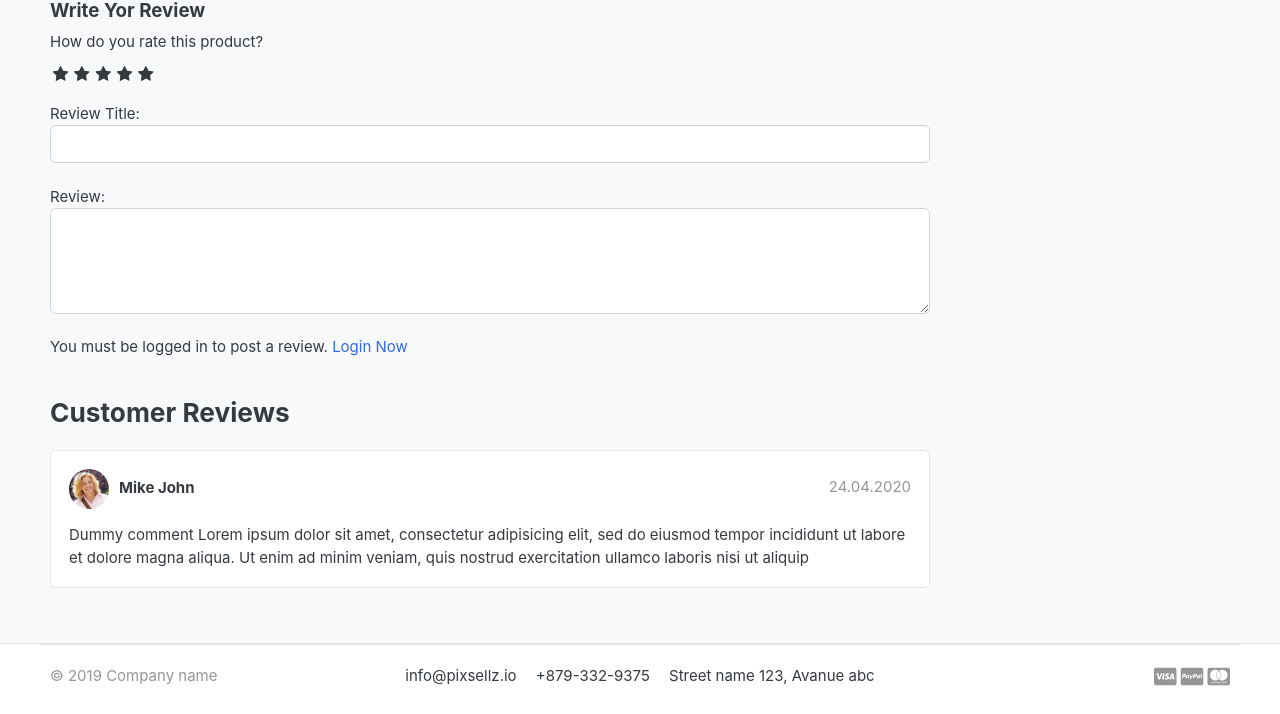
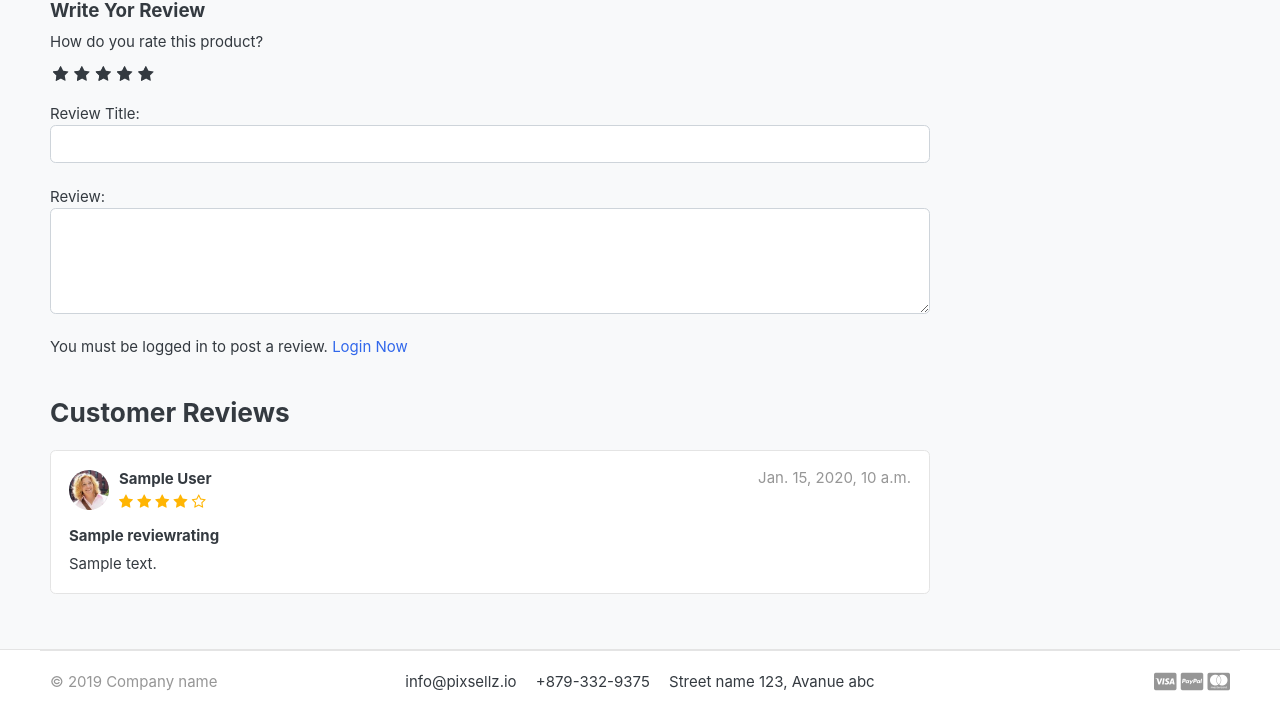
Before and after one commit to muzhirul/django-ecommerce, a Django app: a page that uses templates/store/product_detail.html in a window 1280 px wide. Shown: the part 643-1357 px from the top of the page. Before the commit the page ends 1329 px from the top, so only its background shows below. Run offline with Django 3.2, Linux system fonts and the light colour scheme; tables that the repository leaves empty hold one stand-in row (values such as "Sample post"); grey boxes marked "Sample" are stand-in pictures; parts of the project's set-up code (start-up, migrations or seed data) failed here and were passed over; some libraries are stand-ins or nearby versions; some web fonts are replaced.

Commit message:
review vview

```diff
--- a/accounts/models.py
+++ b/accounts/models.py
@@ -59,6 +59,9 @@ class Account(AbstractBaseUser):
     def __str__(self):
         return self.email
 
+    def full_name(self):
+        return f'{self.first_name} {self.last_name}'
+
     def has_perm(self, perm, obj=None):
         return self.is_admin
 
--- a/greatcart/static/css/custom.css
+++ b/greatcart/static/css/custom.css
@@ -39,3 +39,8 @@ input:checked~label:hover~label,
 label:hover~input:checked~label {
     color: #cc9000;
 }
+
+
+.rating-star i {
+    color: #ffb503 !important;
+}
--- a/store/models.py
+++ b/store/models.py
@@ -1,6 +1,5 @@
 import imp
 from statistics import mode
-from tkinter import CASCADE
 from unicodedata import category
 from django.db import models
 from django.urls import reverse
--- a/store/views.py
+++ b/store/views.py
@@ -53,10 +53,14 @@ def product_detail(request, category_slug, product_slug):
         # for review
     else:
         orderproduct = None
+
+    # Get the Reviews
+    reviews = ReviewRating.objects.filter(product_id = single_product.id, status=True)
     context = {
         'single_product' : single_product,
         'in_cart':in_cart,
         'orderproduct' : orderproduct,
+        'reviews':reviews
     }
     return render(request, 'store/product_detail.html', context)
 
--- a/templates/store/product_detail.html
+++ b/templates/store/product_detail.html
@@ -119,23 +119,32 @@
             <h3>Customer Reviews </h3>
 
         </header>
+        {% for review in reviews %}
         <article class="box mb-3">
             <div class="icontext w-100">
                 <img src="{% static './images/avatars/avatar1.jpg' %}" class="img-xs icon rounded-circle">
                 <div class="text">
-                    <span class="date text-muted float-md-right">24.04.2020 </span>
-                    <h6 class="mb-1">Mike John </h6>
-
+                    <span class="date text-muted float-md-right">{{review.modified_date}} </span>
+                    <h6 class="mb-1">{{review.user.full_name}} </h6>
+                    <div class="rating-star">
+                        <span>
+                            <i class="fa fa-star{% if review.rating == 0.5 %}-half-o{% elif review.rating < 1 %}-o {% endif %}" aria-hidded="true"></i>
+                            <i class="fa fa-star{% if review.rating == 1.5 %}-half-o{% elif review.rating < 2 %}-o {% endif %}" aria-hidded="true"></i>
+                            <i class="fa fa-star{% if review.rating == 2.5 %}-half-o{% elif review.rating < 3 %}-o {% endif %}" aria-hidded="true"></i>
+                            <i class="fa fa-star{% if review.rating == 3.5 %}-half-o{% elif review.rating < 4 %}-o {% endif %}" aria-hidded="true"></i>
+                            <i class="fa fa-star{% if review.rating == 4.5 %}-half-o{% elif review.rating < 5 %}-o {% endif %}" aria-hidded="true"></i>
+                        </span>
+                    </div>
                 </div>
             </div> <!-- icontext.// -->
             <div class="mt-3">
+                <h6>{{review.subject}}</h6>
                 <p>
-                    Dummy comment Lorem ipsum dolor sit amet, consectetur adipisicing elit, sed do eiusmod
-                    tempor incididunt ut labore et dolore magna aliqua. Ut enim ad minim veniam,
-                    quis nostrud exercitation ullamco laboris nisi ut aliquip
+                    {{review.review}}
                 </p>
             </div>
         </article>
+        {% endfor %}
 
 
 
```
